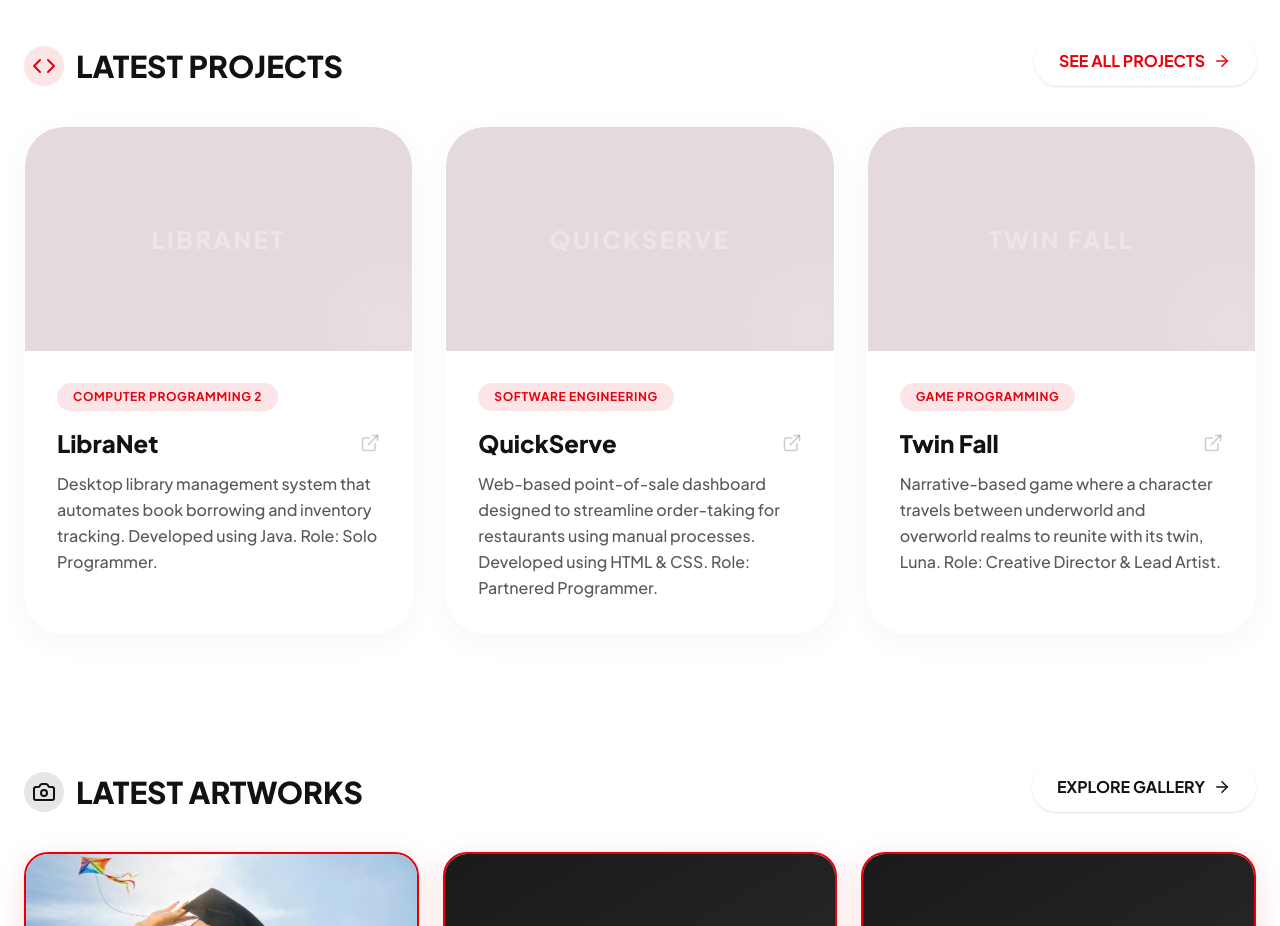
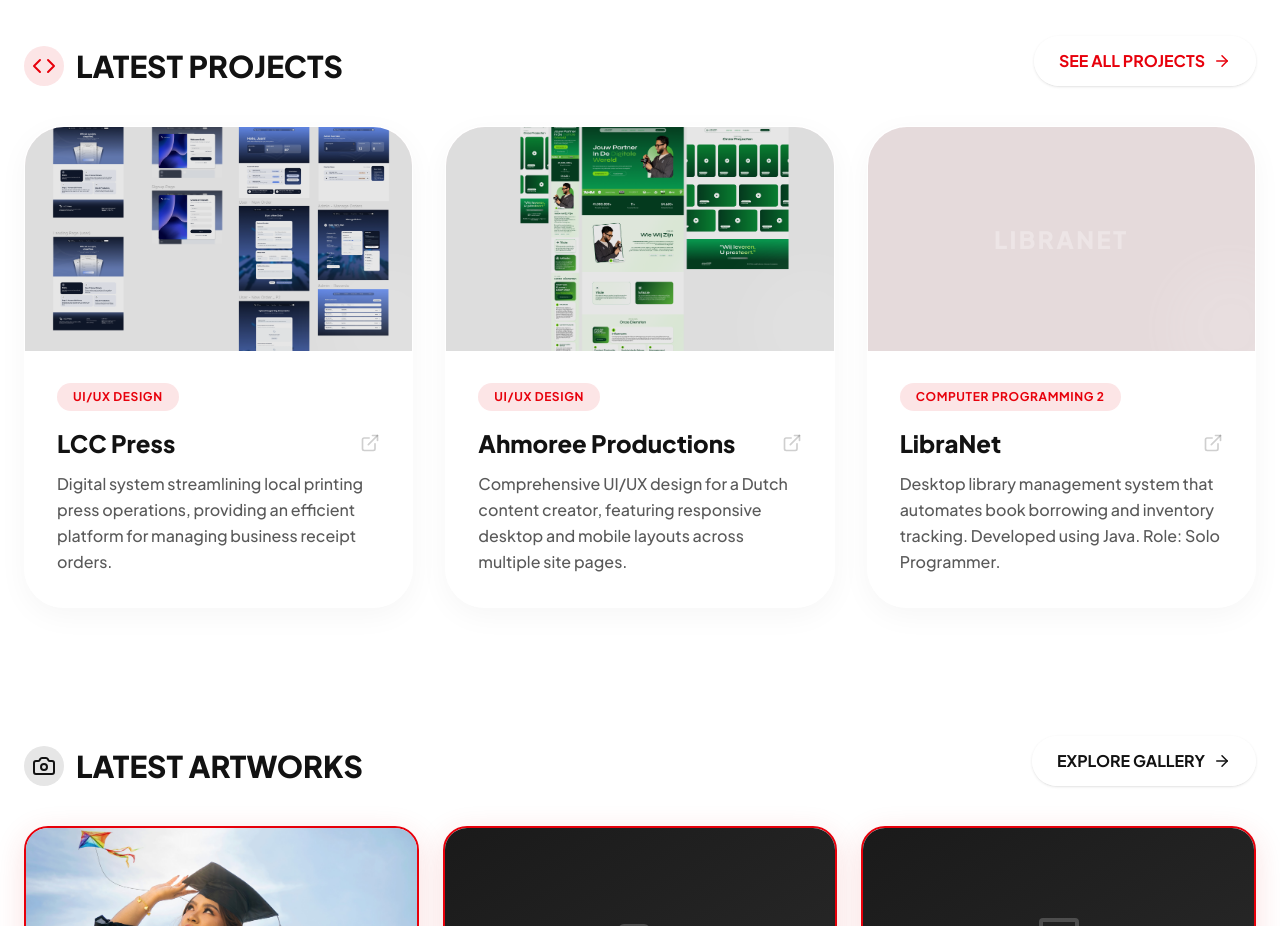
Before and after one commit to roellumauagjr/roeljr_portfolio, a React (Vite) app: page /roeljr/home in a window 1280 px wide. Shown: the part 820-1746 px from the top of the page. Built offline with nearby package versions, Linux system fonts and the light colour scheme.

Commit message:
Website Update

```diff
--- a/src/App.jsx
+++ b/src/App.jsx
@@ -25,6 +25,20 @@ const Github = (props) => (
 );
 
 const PROJECTS = [
+  {
+    title: 'LCC Press',
+    category: 'UI/UX Design',
+    desc: 'Digital system streamlining local printing press operations, providing an efficient platform for managing business receipt orders.',
+    image: '/LCCPRESS.png',
+    link: 'https://www.figma.com/design/7bFpqw8EWDEfEnGnFfssuv/LCC-Press?t=BPb1tdP6D3GF6jSX-1'
+  },
+  {
+    title: 'Ahmoree Productions',
+    category: 'UI/UX Design',
+    desc: 'Comprehensive UI/UX design for a Dutch content creator, featuring responsive desktop and mobile layouts across multiple site pages.',
+    image: '/AHMOREE_PRODUCTIONS.png',
+    link: 'https://www.figma.com/design/eoCMB5QWDHKW60tIxSeMoF/Ahmoree-Productions?node-id=0-1&t=2iqZFBAIyiirLyXx-1'
+  },
   { title: 'LibraNet', category: 'Computer Programming 2', desc: 'Desktop library management system that automates book borrowing and inventory tracking. Developed using Java. Role: Solo Programmer.', color: 'bg-red-600/5' },
   { title: 'QuickServe', category: 'Software Engineering', desc: 'Web-based point-of-sale dashboard designed to streamline order-taking for restaurants using manual processes. Developed using HTML & CSS. Role: Partnered Programmer.', color: 'bg-red-600/5' },
   { title: 'Twin Fall', category: 'Game Programming', desc: 'Narrative-based game where a character travels between underworld and overworld realms to reunite with its twin, Luna. Role: Creative Director & Lead Artist.', color: 'bg-red-600/5' },
```
